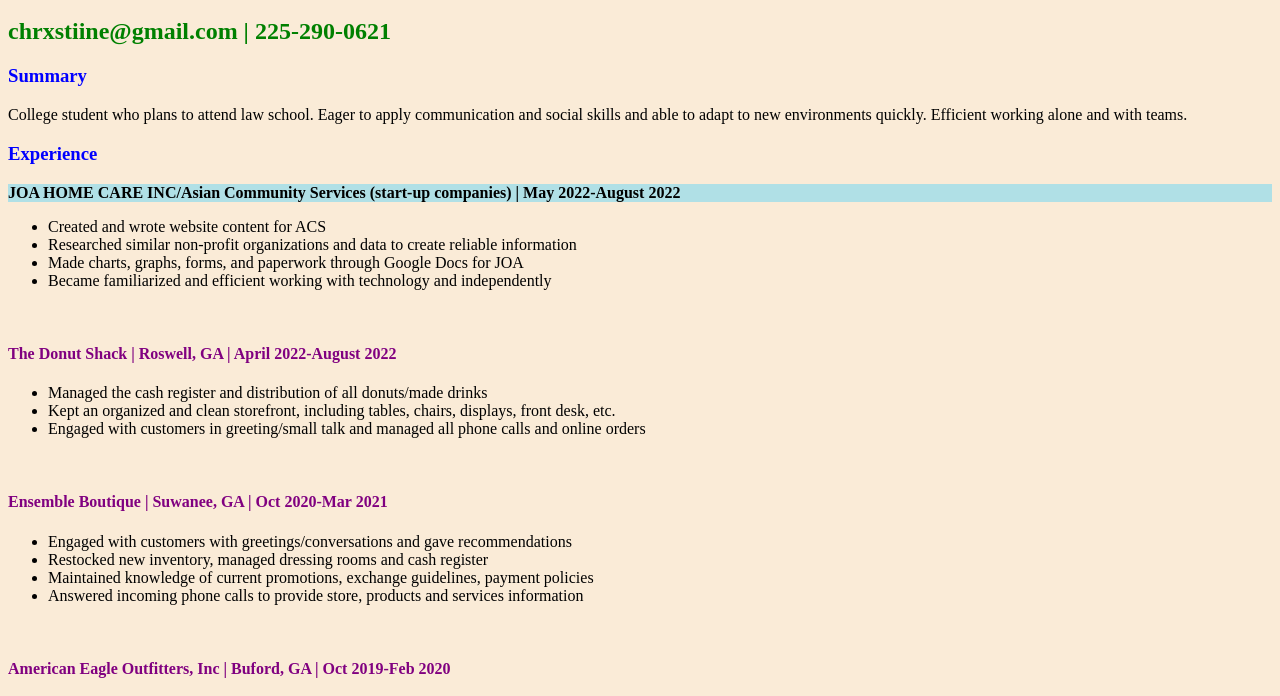
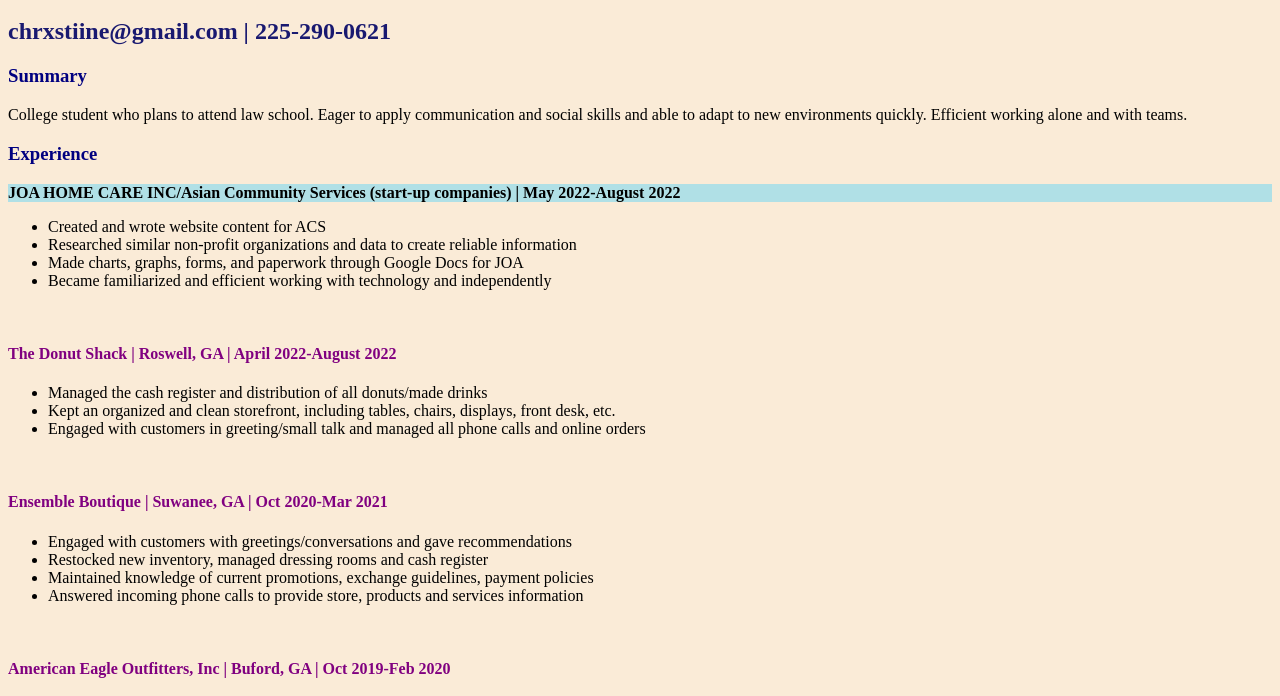
Before and after one commit to chachriskim/chachriskim.github.io, a plain HTML site: page index.html in a window 1280 px wide. Shown: the part 48-744 px from the top of the page. Drawn offline with Linux system fonts and the light colour scheme.

Commit message:
Update stylesheet.css

```diff
--- a/stylesheet.css
+++ b/stylesheet.css
@@ -1,8 +1,8 @@
 body {
   background-color: antiquewhite;
 }
-h2{color: green;}
-h3{color: blue;}
+h2{color: midnightblue;}
+h3{color: navy;}
 h4{color: purple;}
 
 p.thick {
```
